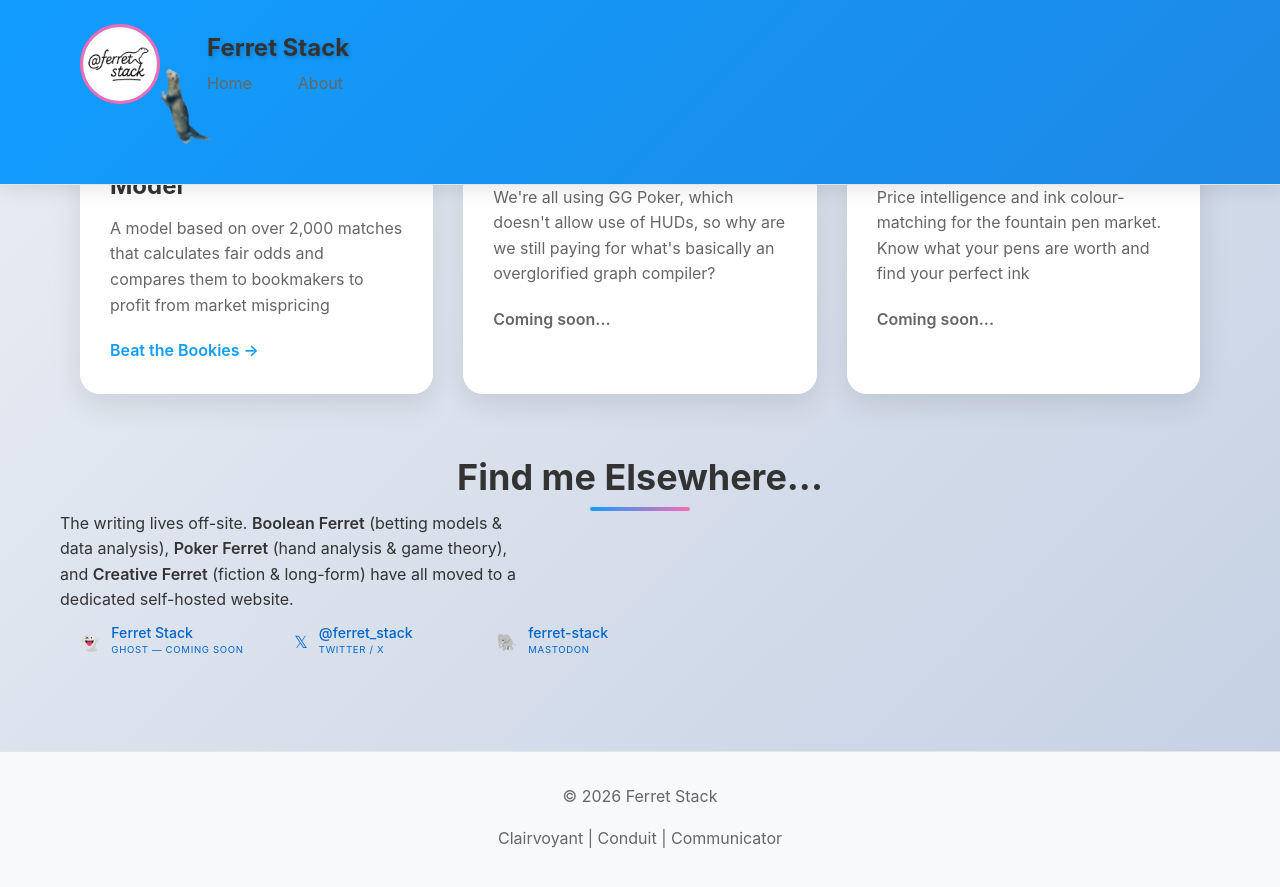
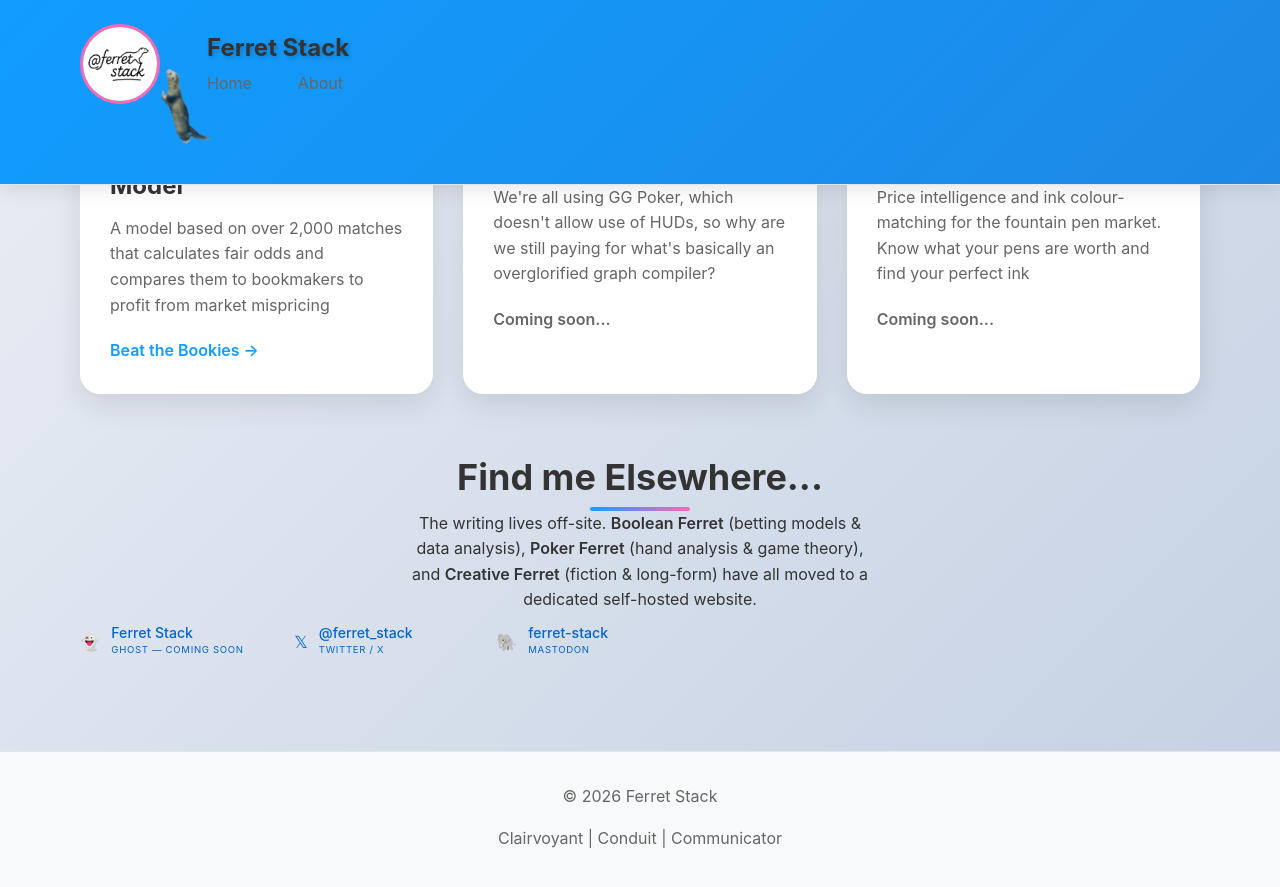
Before and after one commit to ferret-stack/ferret-stack.github.io, a Jekyll site: the page built from index.html, in a window 1280 px wide and 900 px high, scrolled down 617 px. Shown: the top 887 px of the window. Built offline with Jekyll 4.4.1, drawn with Linux system fonts in a browser that asks for light colours.

Commit message:
text alignment

```diff
--- a/index.html
+++ b/index.html
@@ -36,7 +36,7 @@ layout: default
 
 <section>
   <h2 class="section-title">Find me Elsewhere...</h2>
-     <div>
+     <div style="margin-top:10px; text-align:center;">
       The writing lives off-site. <strong>Boolean Ferret</strong> (betting models &amp;<br>
       data analysis), <strong>Poker Ferret</strong> (hand analysis &amp; game theory),<br>
       and <strong>Creative Ferret</strong> (fiction &amp; long-form) have all moved to a<br>
```
